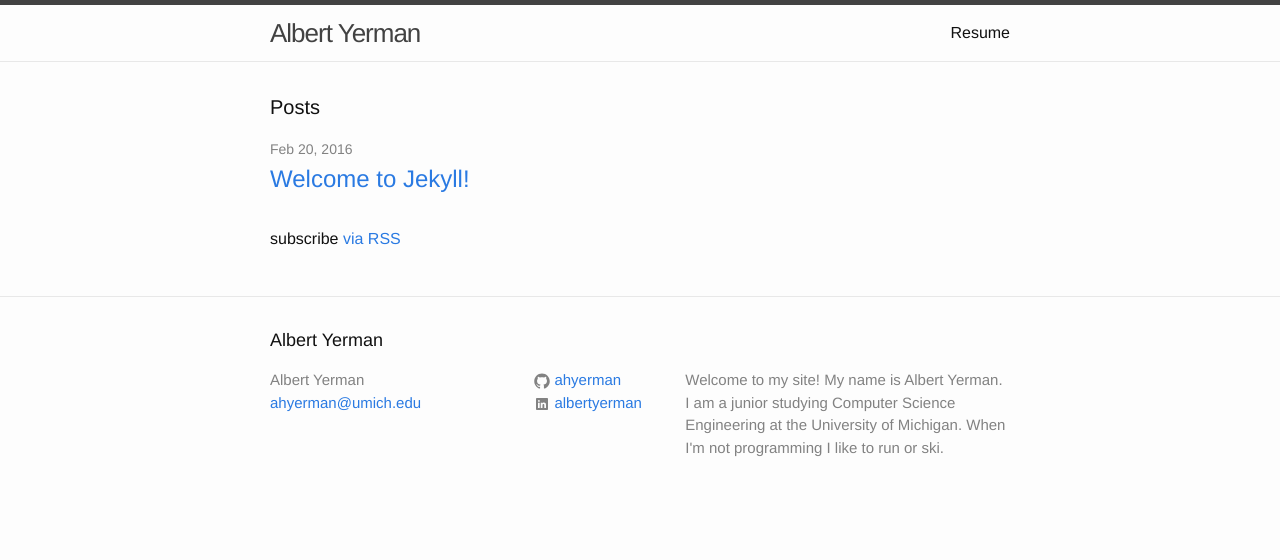
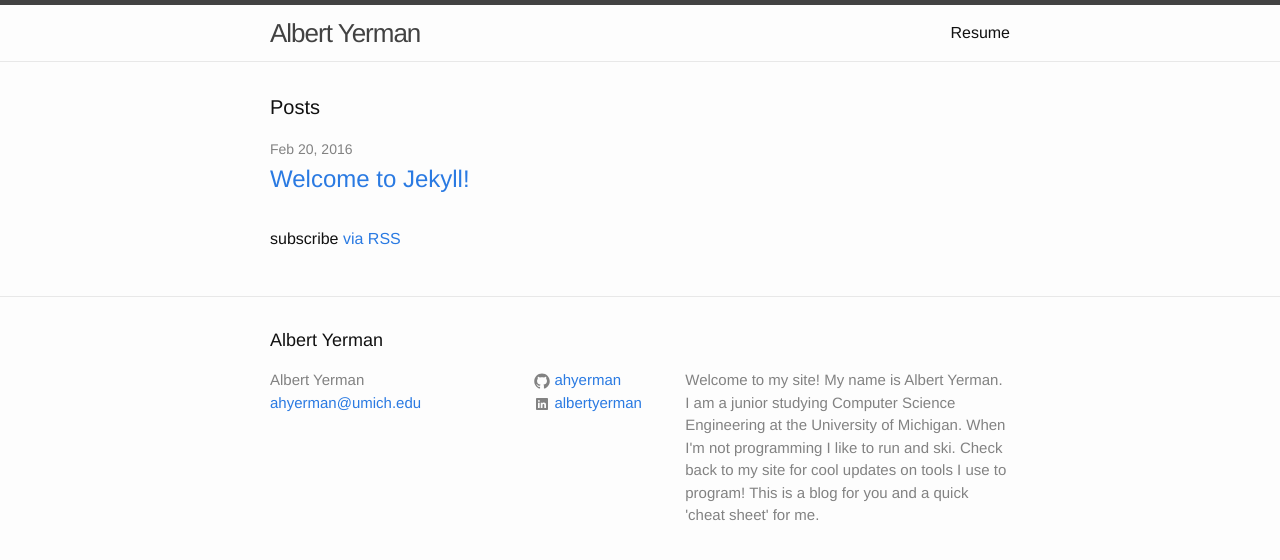
Before and after one commit to ahyerman/mysite, a Jekyll site: the page built from index.html, in a window 1280 px wide. Shown: the top 560 px of the page. Built offline with Jekyll 4.4.1, drawn with Linux system fonts in a browser that asks for light colours.

Commit message:
changed config message

```diff
--- a/_config.yml
+++ b/_config.yml
@@ -11,7 +11,8 @@ email: ahyerman@umich.edu
 description: >
   Welcome to my site! My name is Albert Yerman. I am a junior studying
   Computer Science Engineering at the University of Michigan. When I'm not
-  programming I like to run or ski.
+  programming I like to run and ski. Check back to my site for cool updates on
+  tools I use to program! This is a blog for you and a quick 'cheat sheet' for me.
 baseurl: "" # the subpath of your site, e.g. /blog
 url: "http://yourdomain.com" # the base hostname & protocol for your site
 # twitter_username: jekyllrb
```
